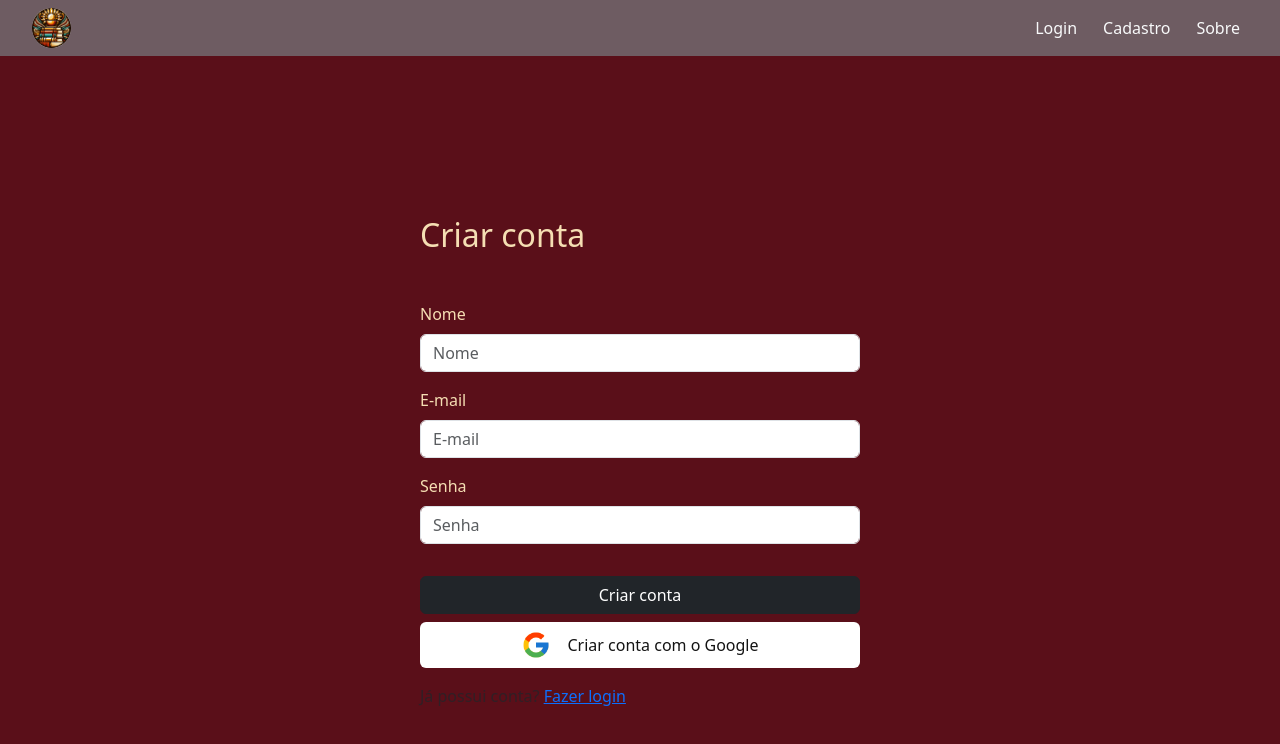
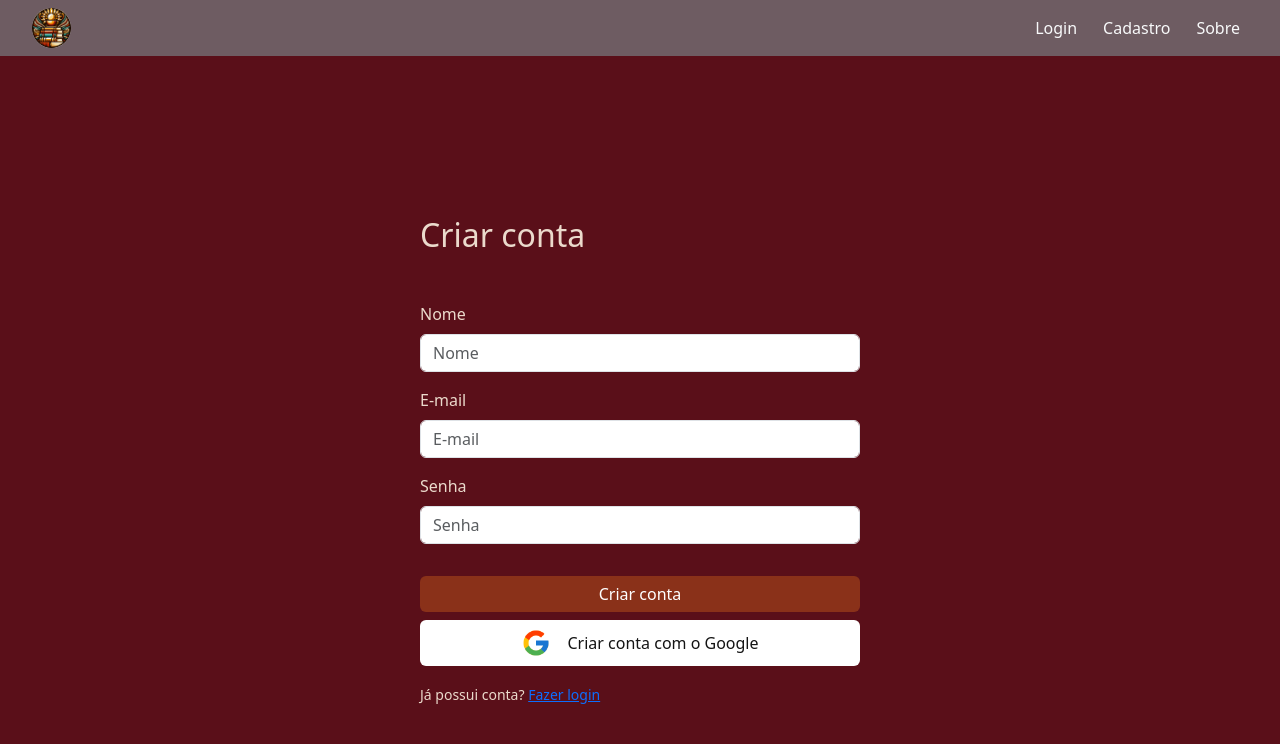
Before and after one commit to flaviare1s/biblioteca-pessoal, a React (Vite) app: page /cadastro in a window 1280 px wide. Shown: the top 744 px of the page. Built offline with nearby package versions, Linux system fonts and the light colour scheme.

Commit message:
style: adiciona nova estilização na pagina de cadastro de usuario

```diff
--- a/src/index.css
+++ b/src/index.css
@@ -13,6 +13,6 @@ html {
 }
 
 body {
-  color: wheat;
+  color: #EBDACC;
   background-color: #5a0f19;
 }
--- a/src/pages/Cadastro.jsx
+++ b/src/pages/Cadastro.jsx
@@ -47,7 +47,7 @@ const Cadastro = () => {
         </Form.Group>
 
         <div className='container-buttons'>
-          <Button variant="dark" type="submit">
+          <Button className='btn-login' variant="dark" type="submit">
             Criar conta
           </Button>
           <Button className='login-google' type="submit">
@@ -55,8 +55,8 @@ const Cadastro = () => {
             Criar conta com o Google
           </Button>
         </div>
-        <div className={"text-body-secondary mt-3 "}>
-          <p>Já possui conta? <Link to="/login">Fazer login</Link></p>
+        <div className="mt-3 ">
+          <small>Já possui conta? <Link to="/login">Fazer login</Link></small>
         </div>
       </Form>
     </main>
```
